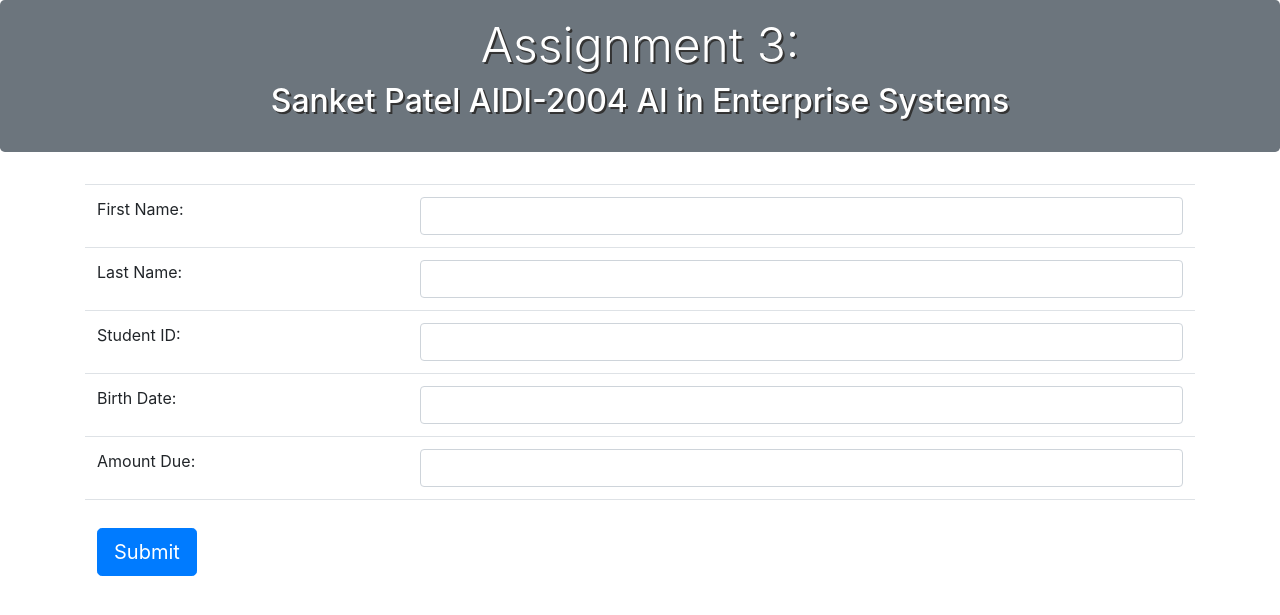
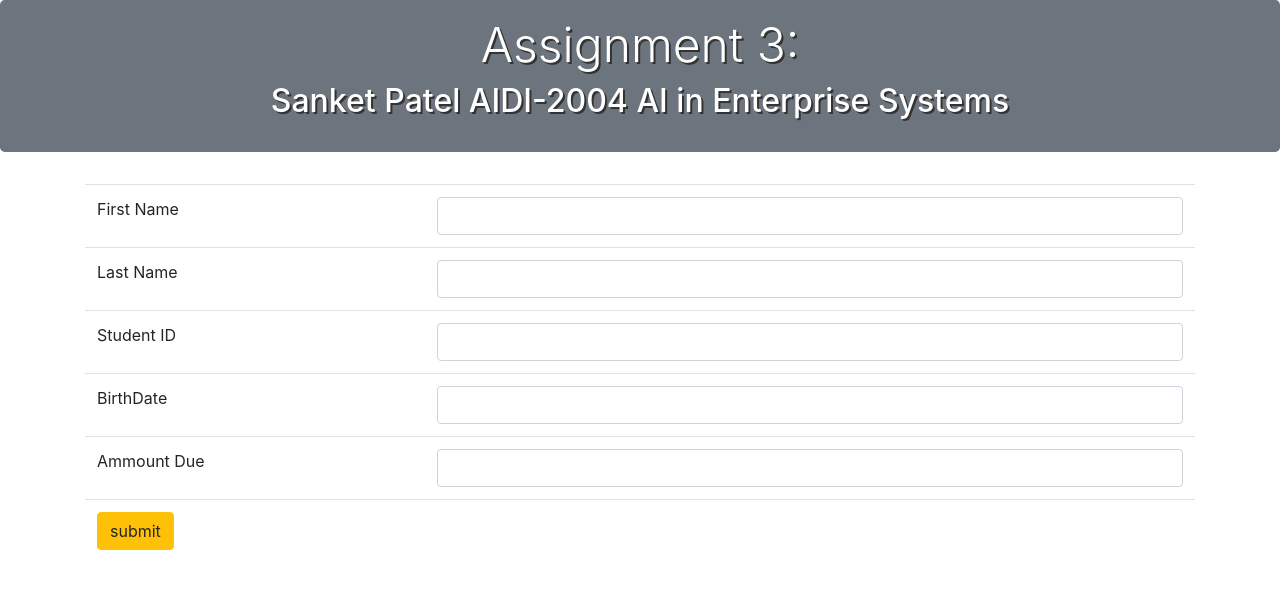
Before and after one commit to Sanket1909/Flask-App, a Flask app: page /create in a window 1280 px wide. Shown: the part 80-695 px from the top of the page. Run offline with Flask 2, Linux system fonts and the light colour scheme; some libraries are stand-ins or nearby versions.

Commit message:
Update createpage.html

```diff
--- a/templates/createpage.html
+++ b/templates/createpage.html
@@ -1,150 +1,51 @@
-{% extends 'main.html' %} {% include 'header.html' %} {% block title %} Home {%
-endblock %} {% block body %}
+{% extends 'main.html' %}
+{% include 'header.html' %}
 
+
+
+{% block title %} Home {% endblock %}
+
+
+
+{% block body %}
 <div class="container">
-  <form action="" method="POST">
+<form action='' method = "POST">
 <table class="table">
     <tr>
-        <td><label for="first_name" class="form-label">First Name:</label></td>
-        <td>
-          <input
-            type="text"
-            name="first_name"
-            class="form-control"
-            id="first_name"
-          />
-        </td>
+        <td>First Name</td>
+        <td><input type = "text" name = "first_name" class="form-control" /></td>
     </tr>
     <tr>
-        <td><label for="last_name" class="form-label">Last Name:</label></td>
-        <td>
-          <input
-            type="text"
-            name="last_name"
-            class="form-control"
-            id="last_name"
-          />
-        </td>
-      </tr>
-      <tr>
-        <td><label for="student_id" class="form-label">Student ID:</label></td>
-        <td>
-          <input
-            type="text"
-            name="student_id"
-            class="form-control"
-            id="student_id"
-          />
-        </td>
+        <td>Last Name</td>
+        <td><input type = "text" name = "last_name" class="form-control" /></td>
     </tr>
 
     <tr>
-        <td><label for="birthdate" class="form-label">Birth Date:</label></td>
-        <td>
-          <input
-            type="text"
-            name="birthdate"
-            class="form-control"
-            id="birthdate"
-          />
-        </td>
-      </tr>
-      <tr>
-        <td><label for="ammount_due" class="form-label">Amount Due:</label></td>
-        <td>
-          <input
-            type="text"
-            name="ammount_due"
-            class="form-control"
-            id="ammount_due"
-          />
-        </td>
+        <td>Student ID</td>
+        <td><input type = "text" name = "student_id" class="form-control" /></td>
     </tr>
 
     <tr>
+        <td>BirthDate</td>
+        <td><input type = "text" name = "birthdate" class="form-control" /></td>
+    </tr>
+    <tr>
+        <td>Ammount Due</td>
+        <td><input type = "text" name = "ammountdue" class="form-control" /></td>
+    </tr>
+
+
+
+
+    <tr>
         <td colspan="2">
-          <button
-            type="submit"
-            name="submit"
-            class="btn btn-primary btn-lg mt-3"
-          >
-            Submit
-            <span
-              class="spinner-border spinner-border-sm ms-2 d-none"
-              role="status"
-            ></span>
-          </button>
+            <input type="submit" name="submit" value="submit" class="btn btn-warning">
         </td>
+
     </tr>
 </table>
+
   </form>
+
 </div>
 {% endblock %}
-<style>
-      .form-label {
-  font-size: 1.2rem;
-  font-weight: bold;
-  }
-
-  .form-control {
-  height: 50px;
-  font-size: 1.2rem;
-  }
-
-  .btn-primary {
-  background-color: #007bff;
-  border-color: #007bff;
-  }
-
-  .btn-primary:hover {
-  background-color: #0069d9;
-  border-color: #0062cc;
-  }
-
-  .btn-primary:focus {
-  box-shadow: none;
-  }
-
-  .spinner-border {
-  height: 1.5rem;
-  width: 1.5rem;
-  vertical-align: -0.25em;
-  }
-
-  .spinner-border-sm {
-  height: 1rem;
-  width: 1rem;
-  }
-
-  .btn-primary:active:focus,
-  .btn-primary.active:focus,
-  .show > .btn-primary.dropdown-toggle:focus {
-  box-shadow: none;
-  }
-
-  .btn-primary:active,
-  .btn-primary.active {
-  background-color: #0062cc;
-  border-color: #005cbf;
-  }
-
-  .btn-primary:active:hover,
-  .btn-primary.active:hover {
-  background-color: #005cbf;
-  border-color: #0056b8;
-  }
-
-  .btn-primary.disabled,
-  .btn-primary:disabled {
-  background-color: #007bff;
-  border-color: #007bff;
-  }
-
-  .btn-primary:not(:disabled):not(.disabled):active:focus,
-  .btn-primary:not(:disabled):not(.disabled).active:focus,
-  .show > .btn-primary:not(:disabled):not(.disabled).dropdown-toggle:focus {
-  box-shadow: none;
-  }
-
-  .btn-primary:not(:disabled):not(.disabled):active
-</style>
```
Lines whose indentation alone changed are shown as unchanged.
